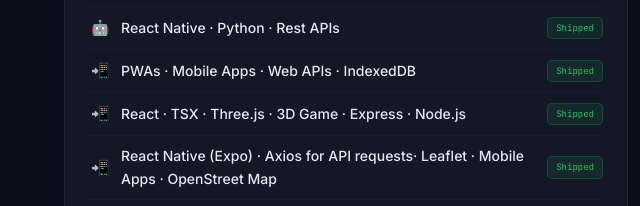
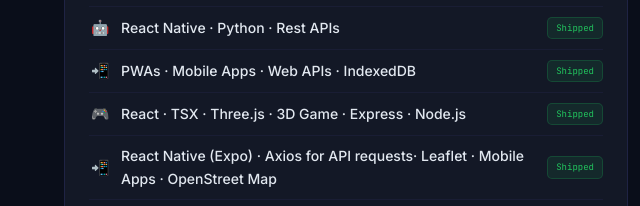
Before and after one commit to jdbostonbu-ops/About-Me, a plain HTML site: page index.html in a window 1280 px wide. Shown: the part 4282-4488 px from the top of the page, 0-640 px from the left. Drawn offline with Linux system fonts and the light colour scheme.

Commit message:
added an icon to the shipped section

```diff
--- a/index.html
+++ b/index.html
@@ -245,7 +245,7 @@
         <div class="skill-row"><span class="skill-row-icon">🤖</span><span class="skill-row-name">Gemini API · Live Crypto ticker · Google Search</span><span class="skill-row-tag shipped">Shipped</span></div>
         <div class="skill-row"><span class="skill-row-icon">🤖</span><span class="skill-row-name">React Native · Python · Rest APIs</span><span class="skill-row-tag shipped">Shipped</span></div>
         <div class="skill-row"><span class="skill-row-icon">📲</span><span class="skill-row-name">PWAs · Mobile Apps · Web APIs · IndexedDB</span><span class="skill-row-tag shipped">Shipped</span></div>
-        <div class="skill-row"><span class="skill-row-icon">📲</span><span class="skill-row-name">React · TSX · Three.js · 3D Game · Express · Node.js</span><span class="skill-row-tag shipped">Shipped</span></div>
+        <div class="skill-row"><span class="skill-row-icon">🎮 </span><span class="skill-row-name">React · TSX · Three.js · 3D Game · Express · Node.js</span><span class="skill-row-tag shipped">Shipped</span></div>
         <div class="skill-row"><span class="skill-row-icon">📲</span><span class="skill-row-name">React Native (Expo) · Axios for API requests· Leaflet · Mobile Apps · OpenStreet Map</span><span class="skill-row-tag shipped">Shipped</span></div>
         <div class="skill-row"><span class="skill-row-icon">📲</span><span class="skill-row-name">React Native (Expo) · Mobile Apps · FastAPI · Live Database</span><span class="skill-row-tag shipped">Shipped</span></div>
         <div class="skills-col-footer">// proven in deployed projects</div>
```
